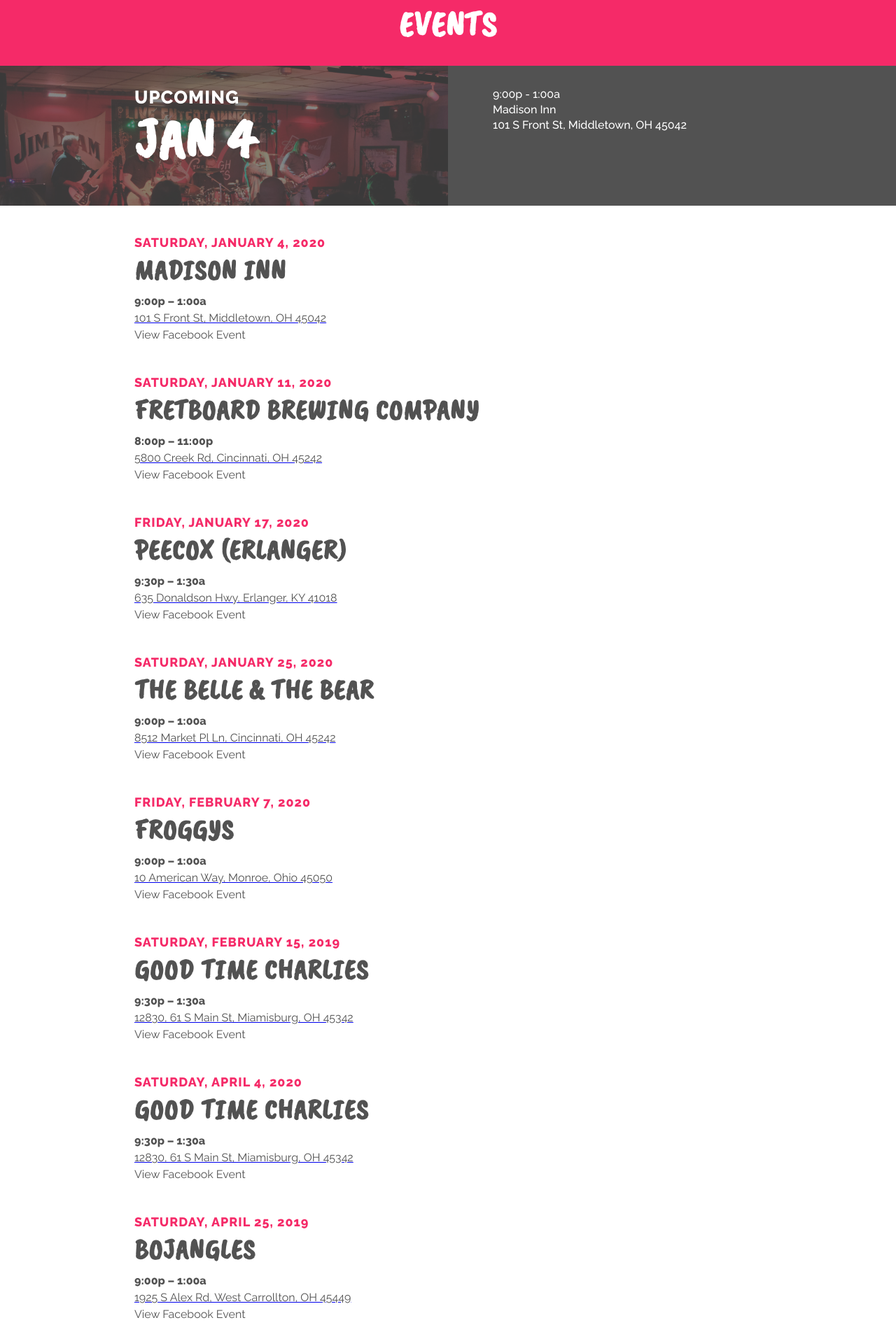
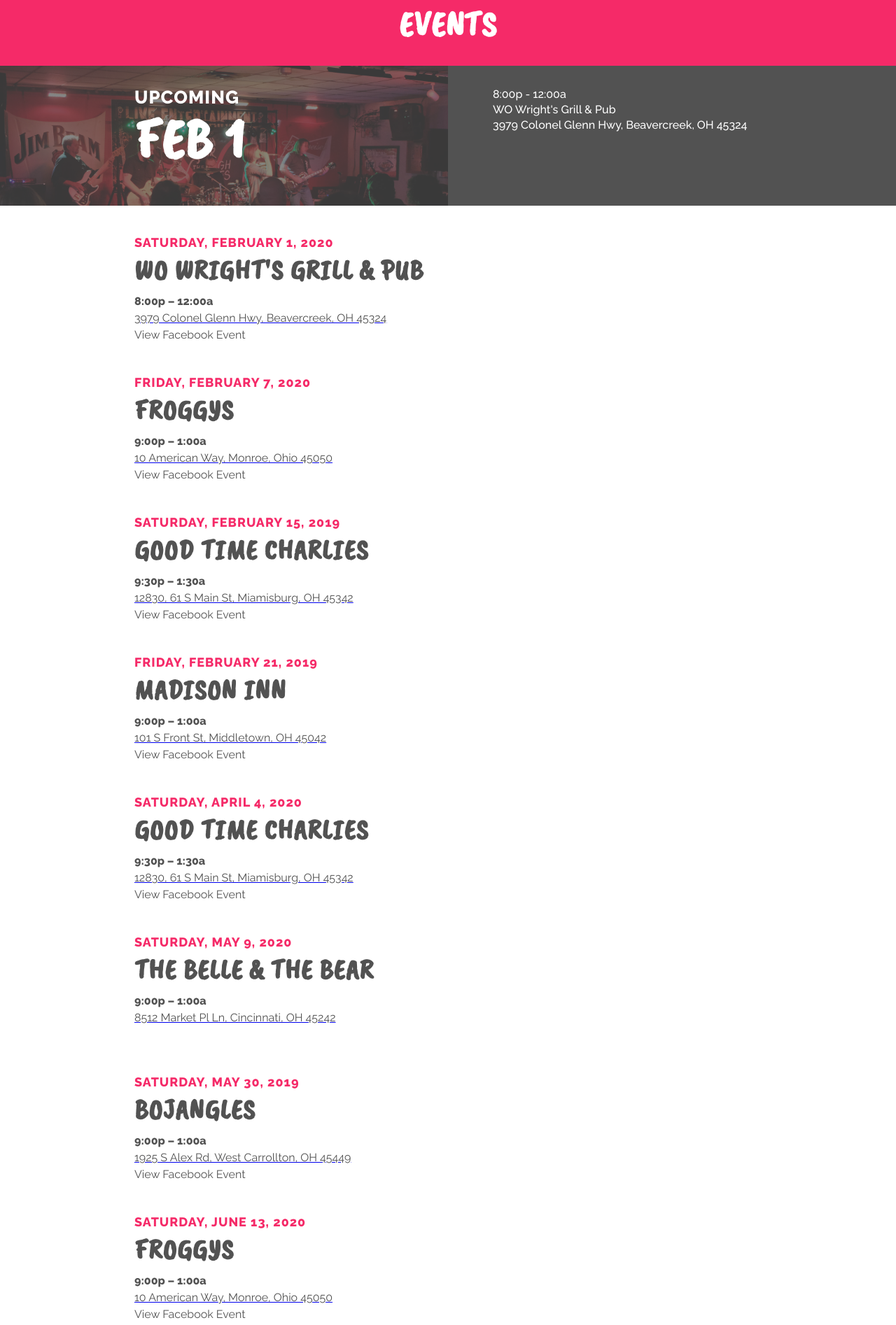
Before and after one commit to sarahsugawara/sarahsugar-website, a plain HTML site: page events.html in a window 1280 px wide. Shown: the part 96-1990 px from the top of the page at 70% size. Drawn offline with nearby package versions, Linux system fonts and the light colour scheme.

Commit message:
Updated events

```diff
--- a/events.html
+++ b/events.html
@@ -59,42 +59,21 @@
             <div class="image-overlay--dark-grey"></div>
             <div class="upcoming--text--container">
                 <h3 class="upcoming">Upcoming</h3>
-                <h4 class="upcoming--date">Jan 4</h4>
+                <h4 class="upcoming--date">Feb 1</h4>
             </div>
         </div>
         <div class="upcoming--container--2 page--grey">
-            <p>9:00p - 1:00a<br/>
-            Madison Inn<br />
-            101 S Front St, Middletown, OH 45042</p>
+            <p>8:00p - 12:00a<br/>
+            WO Wright's Grill & Pub<br />
+            3979 Colonel Glenn Hwy, Beavercreek, OH 45324</p>
         </div>
         <div class="all-gigs--container page--white">
             <div class="gig--container">
-                <h3>Saturday, January 4, 2020</h3>
-                <h4>Madison Inn</h4>
-                <h5>9:00p – 1:00a</h5>
-                <a href="https://www.google.com/maps/place/Madison+Inn/@39.5230891,-84.4194426,17z/data=!3m1!4b1!4m5!3m4!1s0x884067f4aabc74f3:0xf48a2f27bd8fe990!8m2!3d39.523085!4d-84.4172539"><p>101 S Front St, Middletown, OH 45042</p></a>
-                <a class="facebook-link" href="https://www.facebook.com/events/2750778511648197/"><p>View Facebook Event</p></a>
-            </div>
-            <div class="gig--container">
-                <h3>Saturday, January 11, 2020</h3>
-                <h4>Fretboard Brewing Company</h4>
-                <h5>8:00p – 11:00p</h5>
-                <a href="https://www.google.com/maps/place/Fretboard+Brewing+Company/@39.2606679,-84.3699337,17z/data=!3m1!4b1!4m5!3m4!1s0x884053e45a36e205:0xa209834c4bb1f53f!8m2!3d39.2606638!4d-84.367745"><p>5800 Creek Rd, Cincinnati, OH 45242</p></a>
-                <a class="facebook-link" href="https://www.facebook.com/events/536603553781337/"><p>View Facebook Event</p></a>
-            </div>
-            <div class="gig--container">
-                <h3>Friday, January 17, 2020</h3>
-                <h4>Peecox (Erlanger)</h4>
-                <h5>9:30p – 1:30a</h5>
-                <a href="https://www.google.com/maps/place/Peecox/@39.0273965,-84.6194957,17z/data=!3m1!4b1!4m5!3m4!1s0x8841c7e2d29845fd:0xf1ca1a07d6808f83!8m2!3d39.0273965!4d-84.6173017"><p>635 Donaldson Hwy, Erlanger, KY 41018</p></a>
-                <a class="facebook-link" href="https://www.facebook.com/events/2534117570207054/"><p>View Facebook Event</p></a>
-            </div>
-            <div class="gig--container">
-                <h3>Saturday, January 25, 2020</h3>
-                <h4>The Belle & the Bear</h4>
-                <h5>9:00p – 1:00a</h5>
-                <a href="https://www.google.com/maps/place/The+Belle+and+the+Bear/@39.237289,-84.3498273,17z/data=!3m1!4b1!4m5!3m4!1s0x8840559d3d3be897:0x3fd93de0e11c2eb3!8m2!3d39.237289!4d-84.3476333"><p>8512 Market Pl Ln, Cincinnati, OH 45242</p></a>
-                <a class="facebook-link" href="https://www.facebook.com/events/1461234277371665/"><p>View Facebook Event</p></a>
+                <h3>Saturday, February 1, 2020</h3>
+                <h4>WO Wright's Grill & Pub</h4>
+                <h5>8:00p – 12:00a</h5>
+                <a href="https://www.google.com/maps/place/W+O+Wright's+Grill+%26+Pub/@39.7744647,-84.0807997,17z/data=!3m1!4b1!4m5!3m4!1s0x88409c50c472fd03:0xae0856e966a119ec!8m2!3d39.7744606!4d-84.0786057"><p>3979 Colonel Glenn Hwy, Beavercreek, OH 45324</p></a>
+                <a class="facebook-link" href="https://www.facebook.com/events/1847545372074013/"><p>View Facebook Event</p></a>
             </div>
             <div class="gig--container">
                 <h3>Friday, February 7, 2020</h3>
@@ -110,6 +89,13 @@
               <a href="https://www.google.com/maps/place/Good+Time+Charlies/@39.640571,-84.289777,15z/data=!4m5!3m4!1s0x0:0x273c6187a4b5c225!8m2!3d39.640571!4d-84.289777"><p>12830, 61 S Main St, Miamisburg, OH 45342</p></a>
               <a class="facebook-link" href="https://www.facebook.com/events/439533933332735/"><p>View Facebook Event</p></a>
           </div>
+            <div class="gig--container">
+              <h3>Friday, February 21, 2019</h3>
+              <h4>Madison Inn</h4>
+              <h5>9:00p – 1:00a</h5>
+              <a href="https://www.google.com/maps/place/Madison+Inn/@39.5230891,-84.4194426,17z/data=!3m1!4b1!4m5!3m4!1s0x884067f4aabc74f3:0xf48a2f27bd8fe990!8m2!3d39.523085!4d-84.4172539"><p>101 S Front St, Middletown, OH 45042</p></a>
+              <a class="facebook-link" href="https://www.facebook.com/events/1269799349887342/"><p>View Facebook Event</p></a>
+          </div>
           <div class="gig--container">
             <h3>Saturday, April 4, 2020</h3>
             <h4>Good Time Charlies</h4>
@@ -117,13 +103,13 @@
             <a href="https://www.google.com/maps/place/Good+Time+Charlies/@39.640571,-84.289777,15z/data=!4m5!3m4!1s0x0:0x273c6187a4b5c225!8m2!3d39.640571!4d-84.289777"><p>12830, 61 S Main St, Miamisburg, OH 45342</p></a>
             <a class="facebook-link" href="https://www.facebook.com/events/3229706700433360/"><p>View Facebook Event</p></a>
         </div>
-            <div class="gig--container">
-              <h3>Saturday, April 25, 2019</h3>
-              <h4>BoJangles</h4>
-              <h5>9:00p – 1:00a</h5>
-              <a href="https://www.google.com/maps/place/BoJangles+Nightclub/@39.6469357,-84.2460044,17z/data=!3m1!4b1!4m5!3m4!1s0x884088443ace3587:0xeb4b756b71be2cce!8m2!3d39.6469357!4d-84.2438104"><p>1925 S Alex Rd, West Carrollton, OH 45449</p></a>
-              <a class="facebook-link" href="https://www.facebook.com/events/1787382641395807/"><p>View Facebook Event</p></a>
-          </div>
+        <div class="gig--container">
+            <h3>Saturday, May 9, 2020</h3>
+            <h4>The Belle & the Bear</h4>
+            <h5>9:00p – 1:00a</h5>
+            <a href="https://www.google.com/maps/place/The+Belle+and+the+Bear/@39.237289,-84.3498273,17z/data=!3m1!4b1!4m5!3m4!1s0x8840559d3d3be897:0x3fd93de0e11c2eb3!8m2!3d39.237289!4d-84.3476333"><p>8512 Market Pl Ln, Cincinnati, OH 45242</p></a>
+            <!-- <p class="facebook-link" href="https://www.facebook.com/events/1461234277371665/"><p>View Facebook Event</p></a> -->
+        </div>
             <div class="gig--container">
               <h3>Saturday, May 30, 2019</h3>
               <h4>BoJangles</h4>
@@ -146,11 +132,29 @@
                 <!-- <a class="facebook-link" href="https://www.facebook.com/events/442150416398079/"><p>View Facebook Event</p></a> -->
             </div>
             <div class="gig--container">
+              <h3>Saturday, August 1, 2020</h3>
+              <h4>The Belle & the Bear</h4>
+              <h5>9:00p – 1:00a</h5>
+              <a href="https://www.google.com/maps/place/The+Belle+and+the+Bear/@39.237289,-84.3498273,17z/data=!3m1!4b1!4m5!3m4!1s0x8840559d3d3be897:0x3fd93de0e11c2eb3!8m2!3d39.237289!4d-84.3476333"><p>8512 Market Pl Ln, Cincinnati, OH 45242</p></a>
+              <!-- <p class="facebook-link" href="https://www.facebook.com/events/1461234277371665/"><p>View Facebook Event</p></a> -->
+          </div>
+            <div class="gig--container">
                 <h3>Friday, October 9, 2020</h3>
                 <h4>Froggys</h4>
                 <h5>9:00p – 1:00a</h5>
                 <a href="https://www.google.com/maps/place/FROGGYS/@39.4404666,-84.345938,17z/data=!3m1!4b1!4m5!3m4!1s0x88405eae328062cb:0x9a7c9e4c314727f5!8m2!3d39.4404625!4d-84.3437493"><p>10 American Way, Monroe, Ohio 45050</p></a>
                 <a class="facebook-link" href="https://www.facebook.com/events/442150416398079/"><p>View Facebook Event</p></a>
+            </div>
+            <div class="gig--container">
+              <h3>Saturday, October 24, 2020</h3>
+              <h4>The Belle & the Bear</h4>
+              <h5>9:00p – 1:00a</h5>
+              <a href="https://www.google.com/maps/place/The+Belle+and+the+Bear/@39.237289,-84.3498273,17z/data=!3m1!4b1!4m5!3m4!1s0x8840559d3d3be897:0x3fd93de0e11c2eb3!8m2!3d39.237289!4d-84.3476333"><p>8512 Market Pl Ln, Cincinnati, OH 45242</p></a>
+              <!-- <p class="facebook-link" href="https://www.facebook.com/events/1461234277371665/"><p>View Facebook Event</p></a> -->
+          </div>
+            <div class="gig--container">
+                <h3>Saturday, January 30, 2021</h3>
+                <h4>Private Event</h4>
             </div>
         </div>
     </div>
```
Also changed, not shown: index.html (+8 -8 lines).
